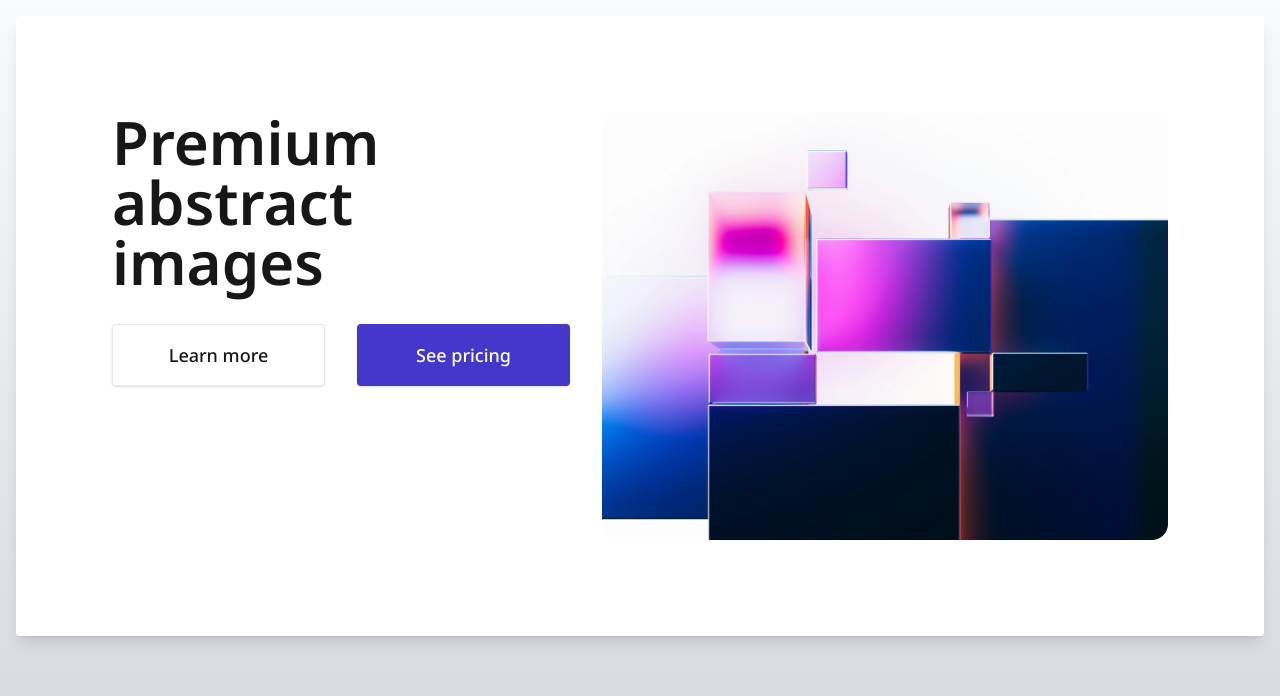
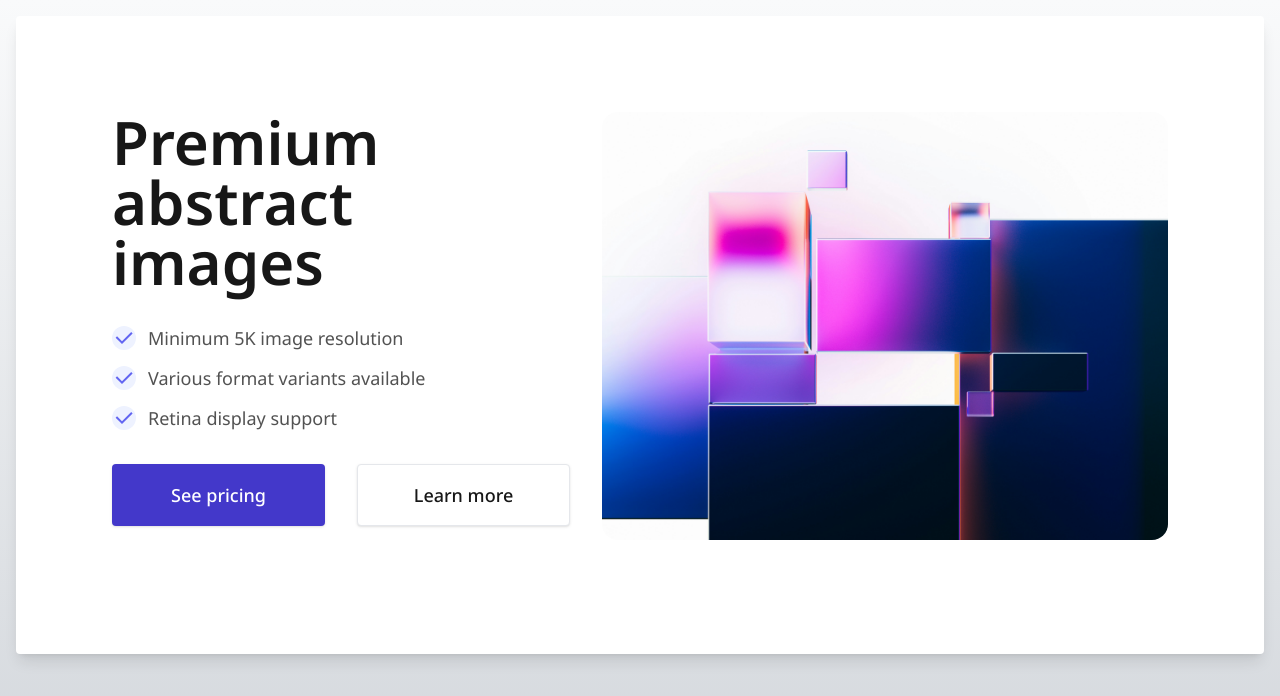
Before and after one commit to CodyJPerry/hero-section-feature-bullets, a Next.js app: page / in a window 1280 px wide. Shown: the top 696 px of the page. Built offline with nearby package versions, Linux system fonts and the light colour scheme.

Commit message:
Add featured bullets section

```diff
--- a/app/page.tsx
+++ b/app/page.tsx
@@ -1,4 +1,5 @@
 import Image from 'next/image';
+import { RiCheckFill } from 'react-icons/ri';
 
 export default function Home() {
   return (
@@ -13,10 +14,23 @@ export default function Home() {
               Premium abstract images
             </h1>
             {/* Featured Bullets go here */}
-
+            <ul className='flex flex-col gap-3 my-8'>
+              <li className='text-lg text-neutral-600 font-normal flex items-center gap-x-3'>
+                <RiCheckFill className='text-indigo-500 bg-indigo-50 w-6 h-6 rounded-full' />
+                Minimum 5K image resolution
+              </li>
+              <li className='text-lg text-neutral-600 font-normal flex items-center gap-x-3'>
+                <RiCheckFill className='text-indigo-500 bg-indigo-50 rounded-full h-6 w-6' />
+                Various format variants available
+              </li>
+              <li className='text-lg text-neutral-600 font-normal flex items-center gap-x-3'>
+                <RiCheckFill className='text-indigo-500 bg-indigo-50 w-6 h-6 rounded-full' />
+                Retina display support
+              </li>
+            </ul>
             {/* Buttons */}
             <div className='flex gap-4 md:gap-8 mb-12 md:mb-8'>
-              <button className='text-base md:text-lg text-neutral-900 font-medium px-5 py-3 md:px-10 md:py-4 md:w-[213px] border-[0.5px] bg-white rounded grow md:grow-0 shadow hover:bg-[#FAFAFA] focus:outline-none focus:ring-4 focus:ring-offset-7 focus:ring-indigo-100 focus:rounded-sm focus:bg-[#FAFAFA] disabled:cursor-not-allowed disabled:bg-[#F5F5F5] disabled:text-[#A3A3A3]'>
+              <button className='text-base md:text-lg text-neutral-900 font-medium px-5 py-3 md:px-10 md:py-4 md:w-[213px] border-[0.5px] bg-white rounded grow md:grow-0 shadow hover:bg-[#FAFAFA] focus:outline-none focus:ring-4 focus:ring-offset-7 focus:ring-indigo-100 focus:rounded-sm focus:bg-[#FAFAFA] disabled:cursor-not-allowed disabled:bg-[#F5F5F5] disabled:text-[#A3A3A3] order-2'>
                 Learn more
               </button>
               <button className='text-base md:text-lg text-white font-medium bg-indigo-700 px-5 py-3 md:px-10 md:py-4 md:w-[213px] rounded grow md:grow-0 shadow hover:bg-[#3730A3] focus:outline-none focus:ring-4 focus:ring-offset-7 focus:ring-indigo-100 focus:rounded-sm disabled:cursor-not-allowed disabled:bg-[#F5F5F5] disabled:text-[#A3A3A3]'>
```
Also changed, not shown: package.json (+5 -4 lines), 1 other file (tests, documents, lock files or other folders).
